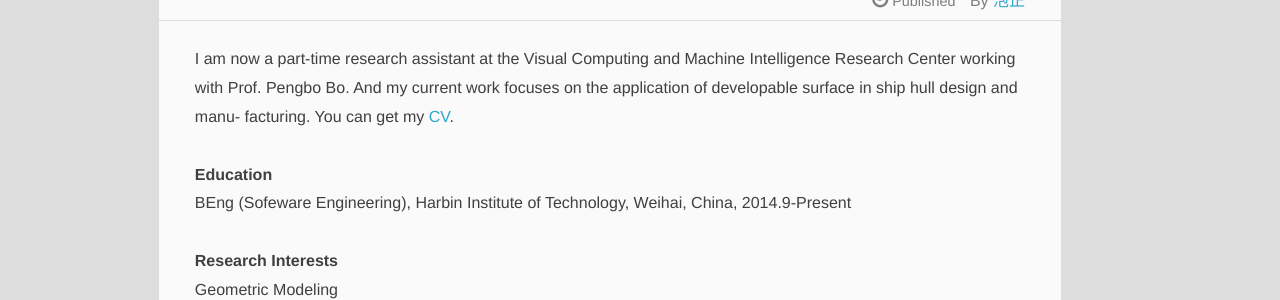
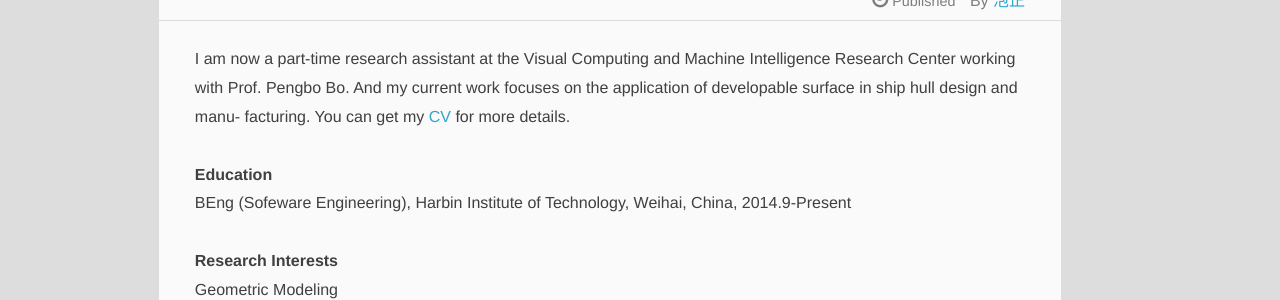
Before and after one commit to PAULYZHENG/paulyzheng.github.io, a Jekyll site: the page built from about/index.html, in a window 1280 px wide. Shown: the part 348-648 px from the top of the page. Built offline with Jekyll 4.4.1, drawn with Linux system fonts in a browser that asks for light colours; comment, search, counter and statistics services are not loaded.

Commit message:
Update index.html

```diff
--- a/about/index.html
+++ b/about/index.html
@@ -6,7 +6,7 @@ title: About me
 
 I am now a part-time research assistant at the Visual Computing and Machine Intelligence Research Center working with
 Prof. Pengbo Bo. And my current work focuses on the application of developable surface in ship hull design and manu-
-facturing. You can get my <a href="/paper/CV.pdf" title="CV" itemprop="url">CV</a>.
+facturing. You can get my <a href="/paper/CV.pdf" title="CV" itemprop="url">CV</a> for more details.
 <br/><br/>
 
 <B>Education</B><br/>
```
